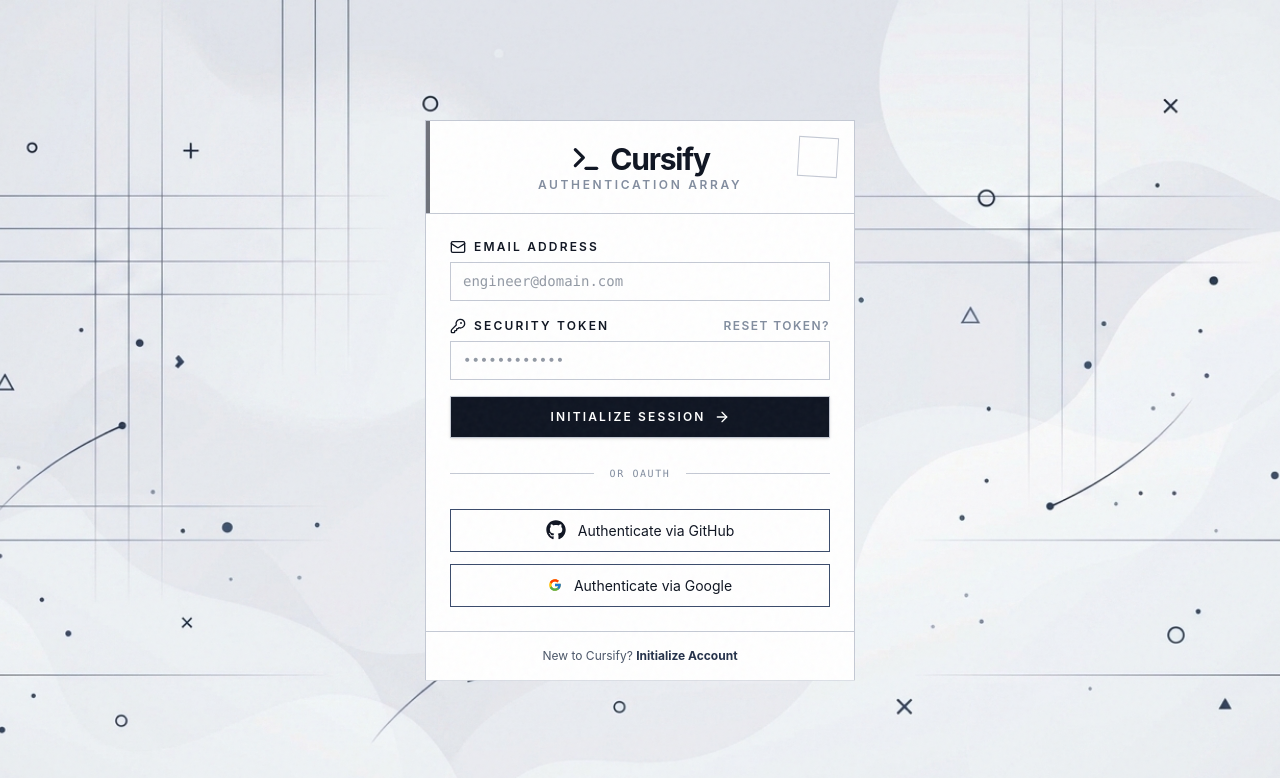
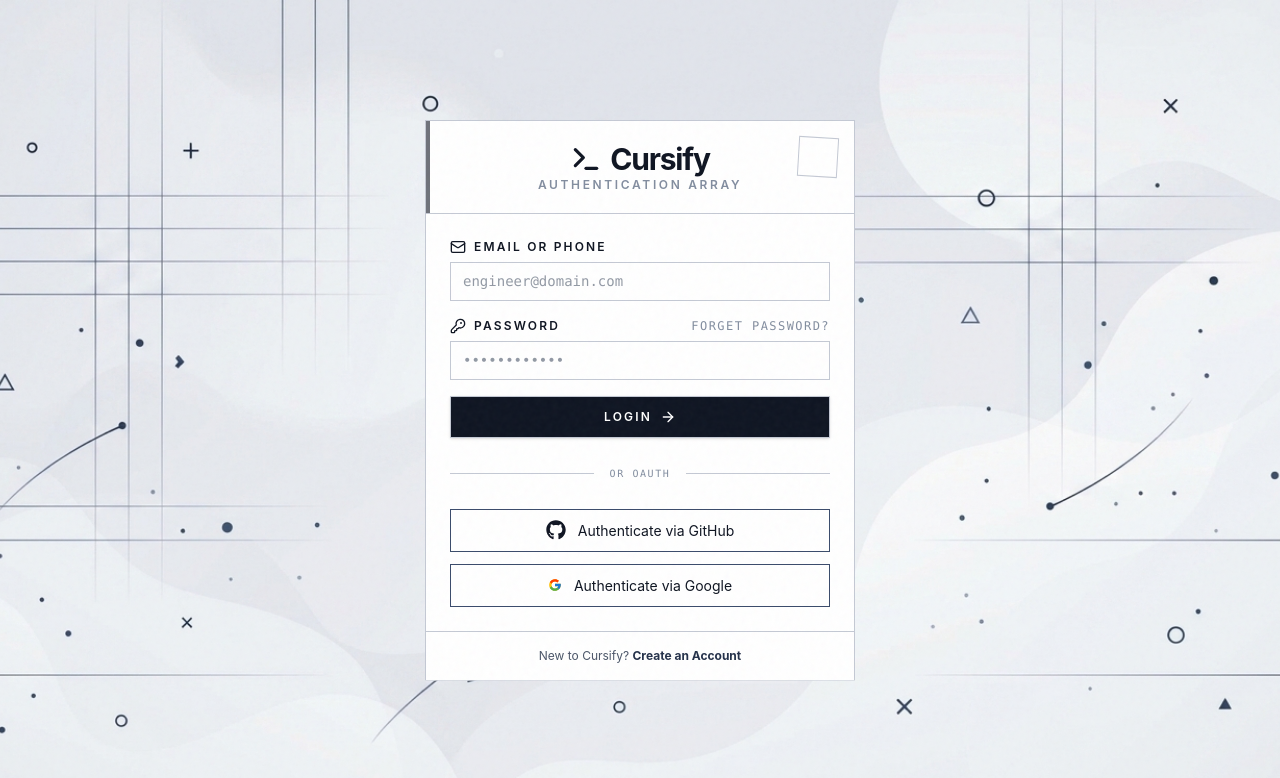
Before and after one commit to Cursify-inc/Cursify-WebApp, a Next.js app: page /login in a window 1280 px wide. Shown: the top 778 px of the page. Built offline with nearby package versions, Linux system fonts and the light colour scheme.

Commit message:
chore: update sign in form labels

```diff
--- a/components/auth/login-form.tsx
+++ b/components/auth/login-form.tsx
@@ -38,7 +38,7 @@
       <form className="space-y-4" onSubmit={form.handleSubmit(onSubmit)}>
         <div className="space-y-1.5">
           <label className="auth-label" htmlFor="email">
-            <Mail className="h-4 w-4" /> Email Address
+            <Mail className="h-4 w-4" /> Email or phone
           </label>
           <input
             id="email"
@@ -57,13 +57,13 @@
         <div className="space-y-1.5">
           <div className="flex items-center justify-between gap-4">
             <label className="auth-label" htmlFor="password">
-              <KeyRound className="h-4 w-4" /> Security Token
+              <KeyRound className="h-4 w-4" /> password
             </label>
             <button
-              className="text-xs font-semibold uppercase tracking-[0.12em] text-text-tertiary hover:text-primary hover:underline"
+              className="text-xs font-mono uppercase tracking-[0.12em] text-text-tertiary hover:text-primary hover:underline"
               type="button"
             >
-              Reset Token?
+              forget password?
             </button>
           </div>
           <input
@@ -84,7 +84,7 @@
   type="submit"
   disabled={isPending}
 >
-  {isPending ? "Initializing..." : "Initialize Session"}
+  {isPending ? "logging in..." : "login"}
   <ArrowRight className="h-4 w-4 transition-transform group-hover:translate-x-1" />
 </button>
       </form>
@@ -112,7 +112,7 @@
       <footer className="-mx-6 -mb-6 border-t border-border bg-background-surface p-4 text-center text-xs text-text-secondary">
         New to Cursify?{" "}
         <Link href="/signup" className="font-bold text-primary hover:underline">
-          Initialize Account
+          Create an Account
         </Link>
       </footer>
     </div>
```
